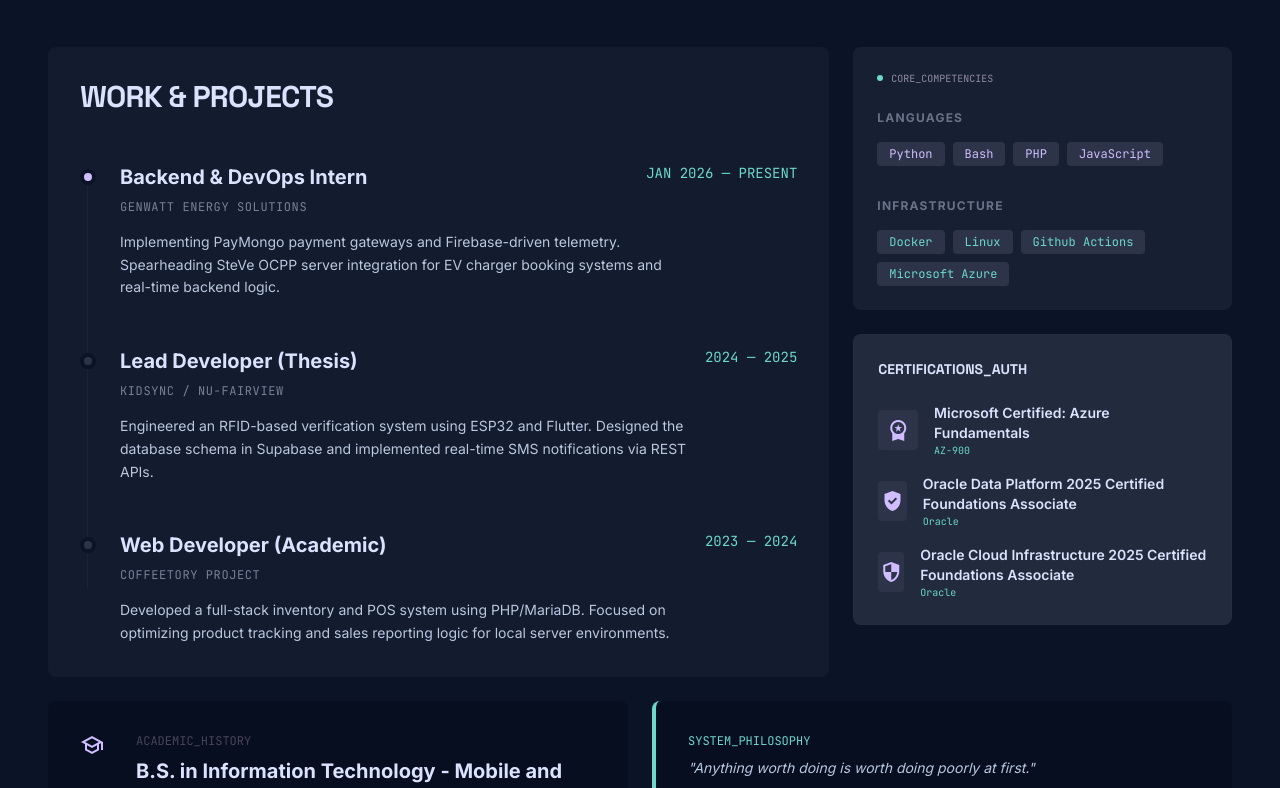
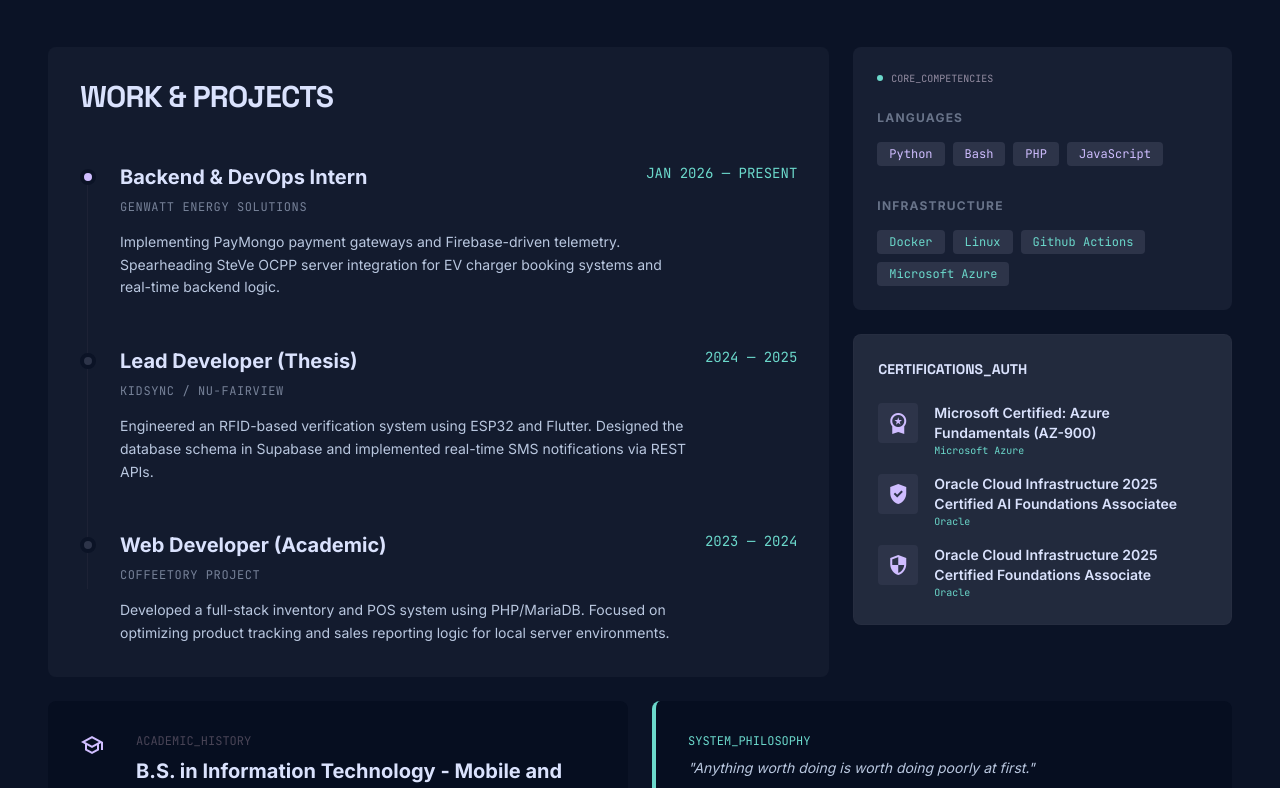
Before and after one commit to naori11/personal-portfolio, a Next.js app in the folder apps/web/: page /about in a window 1280 px wide. Shown: the part 794-1582 px from the top of the page. Built offline with nearby package versions, Linux system fonts and the light colour scheme.

Commit message:
feat: enhance About and Home pages with updated content and improved descriptions

```diff
--- a/apps/web/app/about/page.tsx
+++ b/apps/web/app/about/page.tsx
@@ -39,10 +39,10 @@ export default function AboutPage() {
             transition={{ duration: 0.6, delay: 0.5, ease: easings.easeOutExpo }}
           >
             <p>
-              I build backend systems and cloud infrastructure. My work ranges from payment gateway integrations to AI-powered code review tools, with a focus on making deployments reliable and repeatable.
+              I build cloud infrastructure and automate deployments. My work ranges from CI/CD pipelines and infrastructure as code to backend systems and API development, with a focus on making deployments reliable and repeatable.
             </p>
             <p>
-              Currently doing backend development at GenWATT Energy Solutions, building payment gateway integrations, Firebase-driven telemetry systems, and real-time APIs for EV charger management. I also build side projects that combine hardware (ESP32, IoT) with cloud backends.
+              Currently doing backend development at GenWATT Energy Solutions while building DevOps expertise through automation projects. I work with payment APIs, Firebase telemetry, and real-time systems, and build side projects involving Docker, GitHub Actions, and IoT hardware integration.
             </p>
           </motion.div>
         </motion.div>
@@ -214,35 +214,50 @@ export default function AboutPage() {
           <div className="bg-[#222a3d] p-6 rounded-lg border border-[#494456]/10">
             <h4 className="font-[family-name:var(--font-space-grotesk)] text-sm font-bold mb-6">CERTIFICATIONS_AUTH</h4>
             <div className="space-y-4">
-              <div className="flex items-center gap-4 group">
-                <div className="w-10 h-10 bg-[#2d3449] rounded-sm flex items-center justify-center text-[#cfbdff] transition-colors group-hover:bg-[#cfbdff] group-hover:text-[#3a0093]">
+              <a
+                href="https://learn.microsoft.com/en-us/users/juvanpaulo-8654/credentials/a501b56f522784f7?ref=https%3A%2F%2Fwww.linkedin.com%2F"
+                target="_blank"
+                rel="noopener noreferrer"
+                className="flex items-start gap-4 group cursor-pointer"
+              >
+                <div className="w-10 h-10 flex-shrink-0 bg-[#2d3449] rounded-sm flex items-center justify-center text-[#cfbdff] transition-colors group-hover:bg-[#cfbdff] group-hover:text-[#3a0093]">
                   <span className="material-symbols-outlined" style={{ fontVariationSettings: "'FILL' 1" }}>workspace_premium</span>
                 </div>
                 <div>
-                  <div className="text-sm font-semibold">Microsoft Certified: Azure Fundamentals</div>
-                  <div className="font-[family-name:var(--font-jetbrains-mono)] text-[10px] text-[#6bd8cb]">AZ-900</div>
+                  <div className="text-sm font-semibold group-hover:text-[#cfbdff] transition-colors">Microsoft Certified: Azure Fundamentals (AZ-900)</div>
+                  <div className="font-[family-name:var(--font-jetbrains-mono)] text-[10px] text-[#6bd8cb]">Microsoft Azure</div>
                 </div>
-              </div>
+              </a>
 
-              <div className="flex items-center gap-4 group">
-                <div className="w-10 h-10 bg-[#2d3449] rounded-sm flex items-center justify-center text-[#cfbdff] transition-colors group-hover:bg-[#cfbdff] group-hover:text-[#3a0093]">
+              <a
+                href="https://catalog-education.oracle.com/ords/certview/sharebadge?id=4EC61C0CD479544341A52D2EAFEA145AB0BC97260EBF72AA88AFA338B9B6A049"
+                target="_blank"
+                rel="noopener noreferrer"
+                className="flex items-start gap-4 group cursor-pointer"
+              >
+                <div className="w-10 h-10 flex-shrink-0 bg-[#2d3449] rounded-sm flex items-center justify-center text-[#cfbdff] transition-colors group-hover:bg-[#cfbdff] group-hover:text-[#3a0093]">
                   <span className="material-symbols-outlined" style={{ fontVariationSettings: "'FILL' 1" }}>verified_user</span>
                 </div>
                 <div>
-                  <div className="text-sm font-semibold">Oracle Data Platform 2025 Certified Foundations Associate</div>
+                  <div className="text-sm font-semibold group-hover:text-[#cfbdff] transition-colors">Oracle Cloud Infrastructure 2025 Certified AI Foundations Associatee</div>
                   <div className="font-[family-name:var(--font-jetbrains-mono)] text-[10px] text-[#6bd8cb]">Oracle</div>
                 </div>
-              </div>
+              </a>
 
-              <div className="flex items-center gap-4 group">
-                <div className="w-10 h-10 bg-[#2d3449] rounded-sm flex items-center justify-center text-[#cfbdff] transition-colors group-hover:bg-[#cfbdff] group-hover:text-[#3a0093]">
+              <a
+                href="https://catalog-education.oracle.com/ords/certview/sharebadge?id=5CF17CD1239DE27ED3CBAB5F9ADF69EAFB4E9882570647A746A9CBFECA5A05AC"
+                target="_blank"
+                rel="noopener noreferrer"
+                className="flex items-start gap-4 group cursor-pointer"
+              >
+                <div className="w-10 h-10 flex-shrink-0 bg-[#2d3449] rounded-sm flex items-center justify-center text-[#cfbdff] transition-colors group-hover:bg-[#cfbdff] group-hover:text-[#3a0093]">
                   <span className="material-symbols-outlined" style={{ fontVariationSettings: "'FILL' 1" }}>security</span>
                 </div>
                 <div>
-                  <div className="text-sm font-semibold">Oracle Cloud Infrastructure 2025 Certified Foundations Associate</div>
+                  <div className="text-sm font-semibold group-hover:text-[#cfbdff] transition-colors">Oracle Cloud Infrastructure 2025 Certified Foundations Associate</div>
                   <div className="font-[family-name:var(--font-jetbrains-mono)] text-[10px] text-[#6bd8cb]">Oracle</div>
                 </div>
-              </div>
+              </a>
             </div>
           </div>
         </motion.section>
--- a/apps/web/app/page.tsx
+++ b/apps/web/app/page.tsx
@@ -62,7 +62,7 @@ export default function HomePage() {
               animate={{ opacity: 1, y: 0 }}
               transition={{ duration: 0.6, delay: 0.5, ease: easings.easeOutExpo }}
             >
-              I build backend systems and cloud infrastructure. Currently doing backend development at GenWATT Energy Solutions, working with payment APIs, Firebase, and real-time telemetry systems.
+              I build cloud infrastructure, automate deployments, and develop backend systems. Currently doing backend development at GenWATT Energy Solutions while building DevOps skills through CI/CD pipelines and infrastructure automation.
             </motion.p>
 
             <motion.div
```
